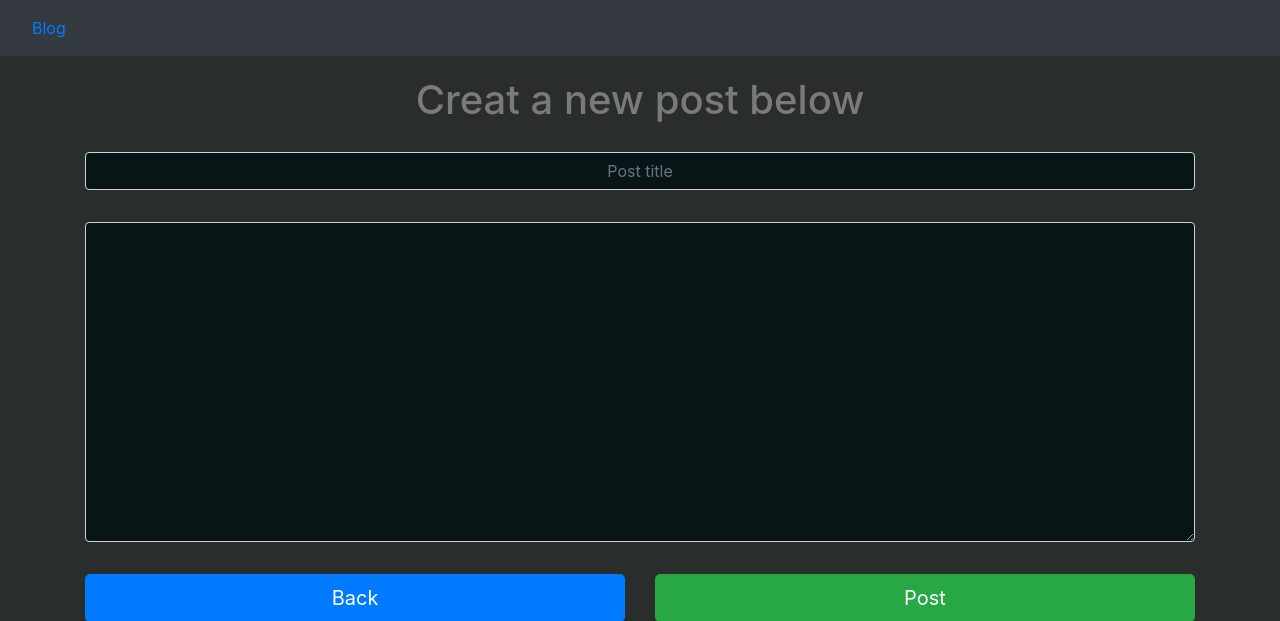
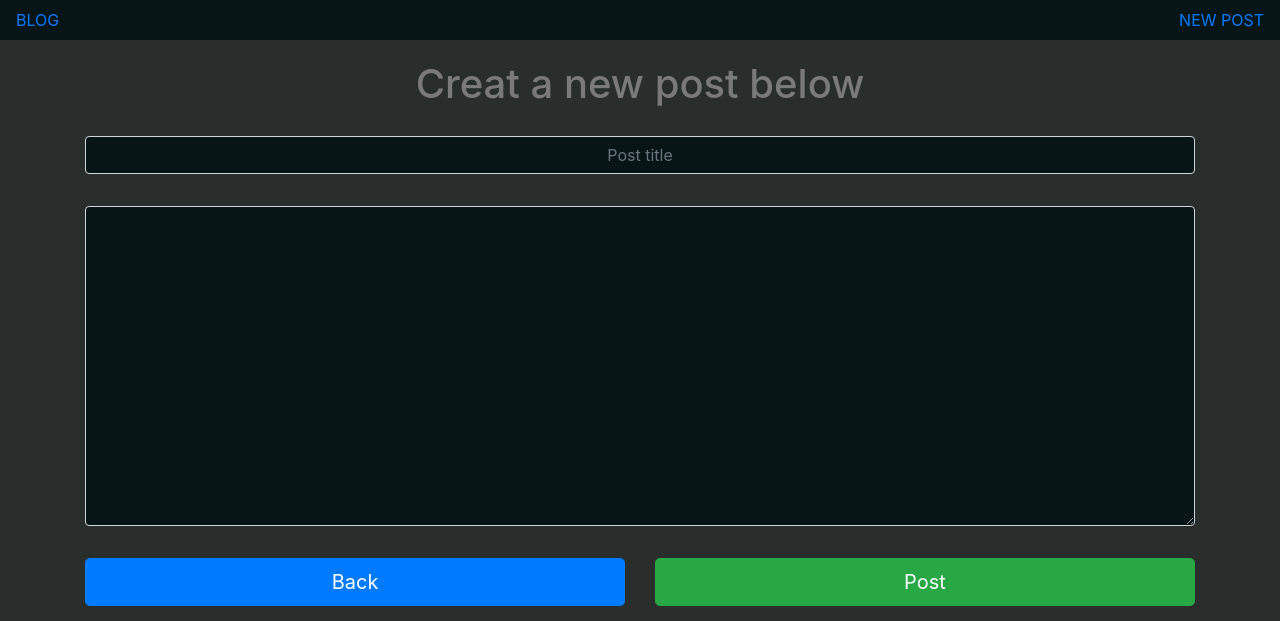
Before and after one commit to a-watkin/flask-mvb, a Flask app: page /posts/new/ in a window 1280 px wide. Shown: the top 621 px of the page. Run offline with Flask 2, Linux system fonts and the light colour scheme; some libraries are stand-ins or nearby versions; some web fonts are replaced.

Commit message:
some cleanup, styles cahnges and nav eleemnts

```diff
--- a/static/css/main.css
+++ b/static/css/main.css
@@ -4,6 +4,10 @@ body {
 
   /* font-family: "Lancelot", cursive;
   font-size: 150%; */
+}
+
+nav {
+  background: #081517;
 }
 
 #title-input,
--- a/templates/base_template.html
+++ b/templates/base_template.html
@@ -61,8 +61,9 @@
     <title>Minimal viable blog</title>
   </head>
 
-  <nav class="navbar navbar-dark bg-dark">
-    <a class="nav-link" href="{{ url_for('posts.get_posts') }}">Blog</a>
+  <nav class="navbar">
+    <a href="{{ url_for('posts.get_posts') }}">BLOG</a>
+    <a href="{{ url_for('posts.create_post') }}">NEW POST</a>
   </nav>
 
   <body>
--- a/templates/posts.html
+++ b/templates/posts.html
@@ -1,4 +1,8 @@
-{% extends "base_template.html" %} {% block content %} {% for post in posts %}
+{% extends "base_template.html" %} {% block content %}
+
+<!-- loop over post data -->
+{% for post in posts %}
+
 <div class="row">
   <div class="col blog-card">
     <!-- used to pass post_id to jQuery -->
```
